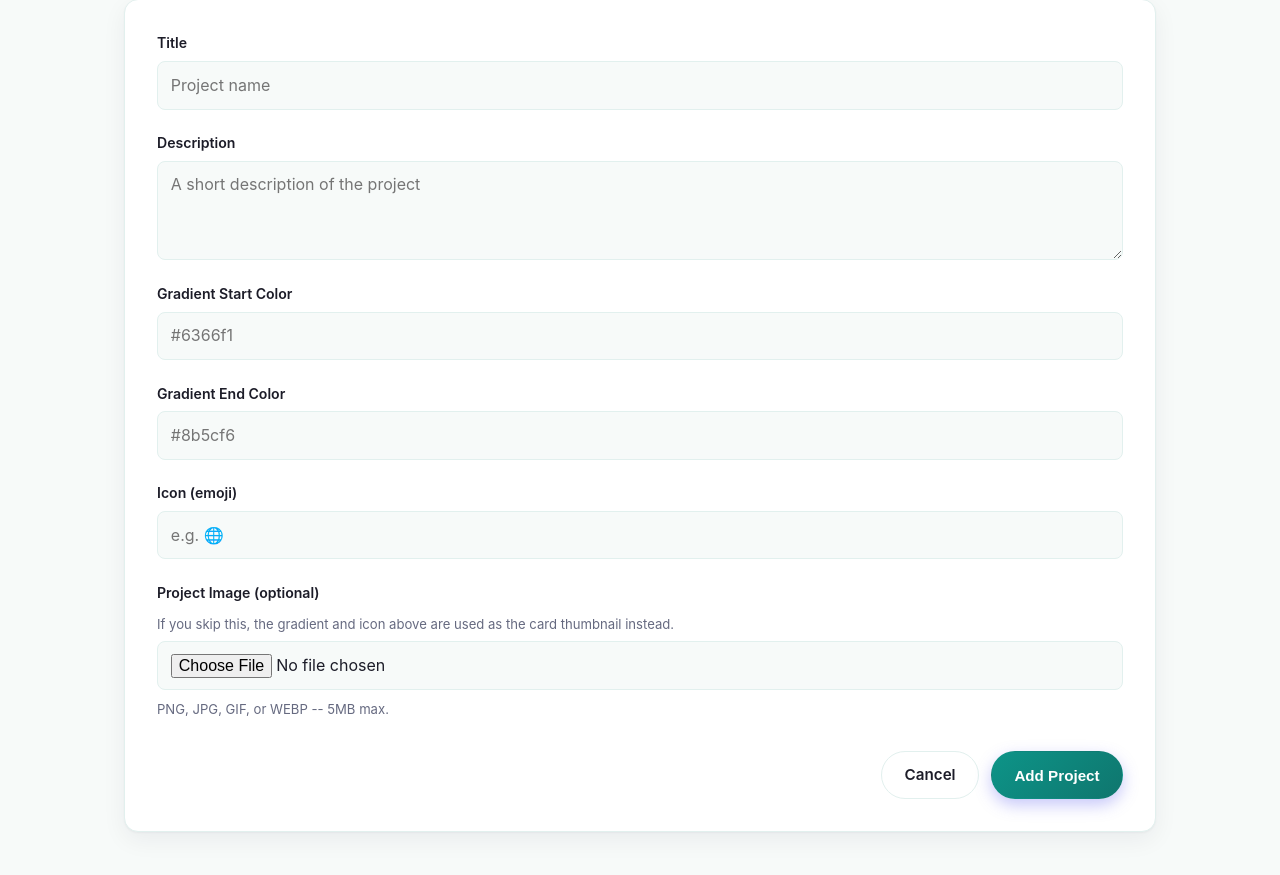
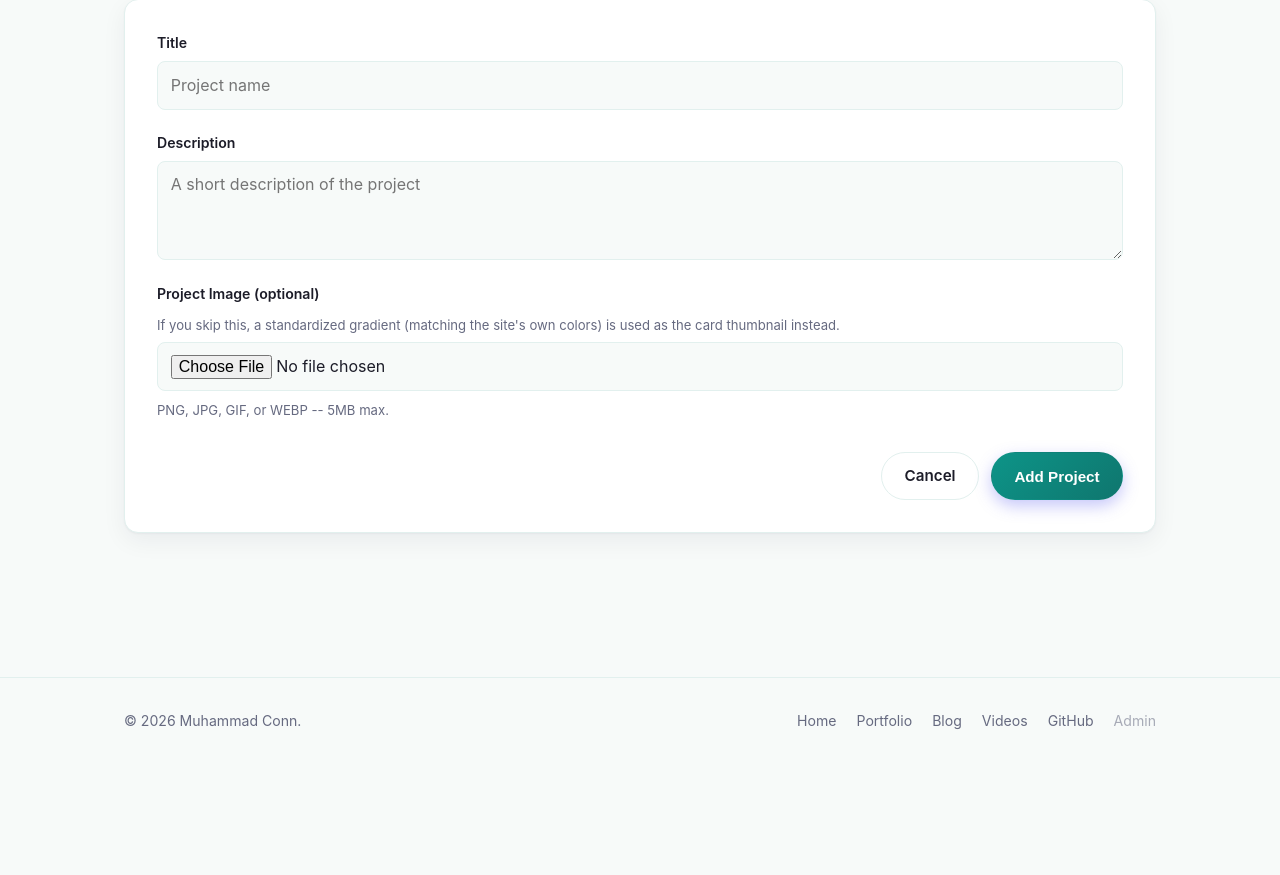
Before and after one commit to pycoder08/personal-website, a Flask app: template templates/portfolio_form.html in a window 1280 px wide. Shown: the part 311-1186 px from the top of the page. After the commit the page ends 1040 px from the top, so only its background shows below. Run offline with Flask 3, Linux system fonts and the light colour scheme; the template is opened without the code that fills it, so the values that code supplies are empty; some libraries are stand-ins or nearby versions.

Commit message:
Standardize portfolio gradients and drop the manual icon field
Portfolio projects now get the same standardized gradient every new video
already gets (DEFAULT_PORTFOLIO_COLOR_START/END, matching the site's own
--primary/--accent brand colors) instead of asking for two hex colors on
every add. Editing never touches a project's existing colors, same as
videos. The manual emoji "icon" field is gone entirely -- a plain gradient
renders fine without one, and the existing optional photo upload is the way
to give a project a distinctive thumbnail now.

Drops the now-unused `icon` column via a one-time, idempotent migration
(_ensure_portfolio_schema, rebuilds the table without it -- SQLite's ALTER
TABLE can't drop a column on every version still in the wild) that runs at
app startup, safe against the live database. Verified locally against the
real dev blog.db (9 old-schema rows with icon data): migration preserved
every row correctly and is a clean no-op on a second run.

6 new/updated tests in test_portfolio.py (152 total passing).

Co-Authored-By: Claude Sonnet 5 <noreply@anthropic.com>

```diff
--- a/backend/app.py
+++ b/backend/app.py
@@ -99,6 +99,45 @@ def _ensure_page_views_table():
 _ensure_page_views_table()
 
 
+# ---------------------------------------------------------------------------
+# Portfolio items originally required a manually-typed emoji `icon` for
+# their gradient-placeholder fallback. Now that every new project gets the
+# same standardized gradient (see DEFAULT_PORTFOLIO_COLOR_START/END above)
+# instead, a plain gradient with no icon renders fine, so that column is no
+# longer needed. SQLite's ALTER TABLE can't drop a column on every version
+# still in the wild, so this rebuilds the table without it instead --
+# idempotent (a no-op once already migrated) and safe to run against the
+# live database, which currently has zero portfolio rows anyway.
+# ---------------------------------------------------------------------------
+def _ensure_portfolio_schema():
+    connection = get_db_connection()
+    columns = {row["name"] for row in connection.execute("PRAGMA table_info(portfolio_items)")}
+    if "icon" in columns:
+        connection.executescript(
+            """
+            CREATE TABLE portfolio_items_new (
+                id INTEGER PRIMARY KEY AUTOINCREMENT,
+                title TEXT NOT NULL,
+                description TEXT NOT NULL,
+                color_start TEXT NOT NULL,
+                color_end TEXT NOT NULL,
+                image_filename TEXT
+            );
+            INSERT INTO portfolio_items_new
+                (id, title, description, color_start, color_end, image_filename)
+                SELECT id, title, description, color_start, color_end, image_filename
+                FROM portfolio_items;
+            DROP TABLE portfolio_items;
+            ALTER TABLE portfolio_items_new RENAME TO portfolio_items;
+            """
+        )
+        connection.commit()
+    connection.close()
+
+
+_ensure_portfolio_schema()
+
+
 def _has_allowed_image_extension(filename):
     """Real allowlist check against the actual file extension -- never trust
     a client-supplied Content-Type/MIME header for this."""
@@ -127,11 +166,14 @@ def delete_portfolio_image(filename):
 
 
 # ---------------------------------------------------------------------------
-# Video placeholder thumbnails: rather than asking for a gradient every
-# time, every new video gets the same standardized gradient (matching the
-# site's own --primary/--accent brand colors). Editing a video never
-# touches its stored colors, so this only affects newly-created videos.
+# Placeholder thumbnails (portfolio + video): rather than asking for a
+# gradient every time, every new project/video gets the same standardized
+# gradient (matching the site's own --primary/--accent brand colors).
+# Editing never touches the stored colors, so this only affects
+# newly-created rows.
 # ---------------------------------------------------------------------------
+DEFAULT_PORTFOLIO_COLOR_START = "#0d9488"
+DEFAULT_PORTFOLIO_COLOR_END = "#ffbb54"
 DEFAULT_VIDEO_COLOR_START = "#0d9488"
 DEFAULT_VIDEO_COLOR_END = "#ffbb54"
 
@@ -413,14 +455,11 @@ def portfolio_new():
     if request.method == "POST":
         title = request.form.get("title", "").strip()
         description = request.form.get("description", "").strip()
-        color_start = request.form.get("color_start", "").strip()
-        color_end = request.form.get("color_end", "").strip()
-        icon = request.form.get("icon", "").strip()
         image_file = request.files.get("image")
         has_upload = image_file is not None and image_file.filename.strip() != ""
 
         error = None
-        if not title or not description or not color_start or not color_end or not icon:
+        if not title or not description:
             error = "Please fill out every field before saving."
         elif has_upload and not _has_allowed_image_extension(image_file.filename):
             error = (
@@ -440,10 +479,16 @@ def portfolio_new():
             connection.execute(
                 """
                 INSERT INTO portfolio_items
-                    (title, description, color_start, color_end, icon, image_filename)
-                VALUES (?, ?, ?, ?, ?, ?)
+                    (title, description, color_start, color_end, image_filename)
+                VALUES (?, ?, ?, ?, ?)
                 """,
-                (title, description, color_start, color_end, icon, image_filename),
+                (
+                    title,
+                    description,
+                    DEFAULT_PORTFOLIO_COLOR_START,
+                    DEFAULT_PORTFOLIO_COLOR_END,
+                    image_filename,
+                ),
             )
             connection.commit()
             connection.close()
@@ -483,14 +528,11 @@ def portfolio_edit(item_id):
     if request.method == "POST":
         title = request.form.get("title", "").strip()
         description = request.form.get("description", "").strip()
-        color_start = request.form.get("color_start", "").strip()
-        color_end = request.form.get("color_end", "").strip()
-        icon = request.form.get("icon", "").strip()
         image_file = request.files.get("image")
         has_upload = image_file is not None and image_file.filename.strip() != ""
 
         error = None
-        if not title or not description or not color_start or not color_end or not icon:
+        if not title or not description:
             error = "Please fill out every field before saving."
         elif has_upload and not _has_allowed_image_extension(image_file.filename):
             error = (
@@ -510,13 +552,16 @@ def portfolio_edit(item_id):
             image_filename = save_portfolio_image(image_file)
 
         try:
+            # Colors are intentionally left untouched here -- new projects
+            # get a standardized gradient (see portfolio_new), but editing
+            # never changes a project's existing colors.
             connection.execute(
                 """
                 UPDATE portfolio_items
-                SET title = ?, description = ?, color_start = ?, color_end = ?, icon = ?, image_filename = ?
+                SET title = ?, description = ?, image_filename = ?
                 WHERE id = ?
                 """,
-                (title, description, color_start, color_end, icon, image_filename, item_id),
+                (title, description, image_filename, item_id),
             )
             connection.commit()
             connection.close()
@@ -536,9 +581,6 @@ def portfolio_edit(item_id):
     form = {
         "title": item["title"],
         "description": item["description"],
-        "color_start": item["color_start"],
-        "color_end": item["color_end"],
-        "icon": item["icon"],
     }
     return render_template("portfolio_form.html", error=None, form=form, item=item)
 
--- a/static/css/style.css
+++ b/static/css/style.css
@@ -873,15 +873,8 @@ code {
 .portfolio-full-thumb {
   height: 320px;
   border-radius: var(--radius-lg);
-  display: flex;
-  align-items: center;
-  justify-content: center;
   box-shadow: var(--shadow);
   margin-bottom: 1.75rem;
-}
-
-.portfolio-full-thumb .thumb-icon {
-  font-size: 4rem;
 }
 
 .portfolio-full h1 {
--- a/templates/index.html
+++ b/templates/index.html
@@ -32,9 +32,7 @@
           {% if item['image_filename'] %}
           <img class="thumb thumb-img" src="{{ url_for('static', filename='images/portfolio/' + item['image_filename']) }}" alt="{{ item['title'] }} screenshot">
           {% else %}
-          <div class="thumb" style="background: linear-gradient(135deg, {{ item['color_start'] }}, {{ item['color_end'] }});">
-            <span class="thumb-icon">{{ item['icon'] }}</span>
-          </div>
+          <div class="thumb" style="background: linear-gradient(135deg, {{ item['color_start'] }}, {{ item['color_end'] }});"></div>
           {% endif %}
         </a>
         <div class="card-body">
--- a/templates/portfolio.html
+++ b/templates/portfolio.html
@@ -22,9 +22,7 @@
           {% if item['image_filename'] %}
           <img class="thumb thumb-img" src="{{ url_for('static', filename='images/portfolio/' + item['image_filename']) }}" alt="{{ item['title'] }} screenshot">
           {% else %}
-          <div class="thumb" style="background: linear-gradient(135deg, {{ item['color_start'] }}, {{ item['color_end'] }});">
-            <span class="thumb-icon">{{ item['icon'] }}</span>
-          </div>
+          <div class="thumb" style="background: linear-gradient(135deg, {{ item['color_start'] }}, {{ item['color_end'] }});"></div>
           {% endif %}
         </a>
         <div class="card-body">
--- a/templates/portfolio_detail.html
+++ b/templates/portfolio_detail.html
@@ -12,9 +12,7 @@
     {% if item['image_filename'] %}
     <img class="portfolio-full-image" src="{{ url_for('static', filename='images/portfolio/' + item['image_filename']) }}" alt="{{ item['title'] }} screenshot">
     {% else %}
-    <div class="portfolio-full-thumb" style="background: linear-gradient(135deg, {{ item['color_start'] }}, {{ item['color_end'] }});">
-      <span class="thumb-icon">{{ item['icon'] }}</span>
-    </div>
+    <div class="portfolio-full-thumb" style="background: linear-gradient(135deg, {{ item['color_start'] }}, {{ item['color_end'] }});"></div>
     {% endif %}
 
     <h1>{{ item['title'] }}</h1>
--- a/templates/portfolio_form.html
+++ b/templates/portfolio_form.html
@@ -28,15 +28,6 @@
       <label for="description">Description</label>
       <textarea id="description" name="description" rows="3" placeholder="A short description of the project" required>{{ form.get('description', '') if form else '' }}</textarea>
 
-      <label for="color_start">Gradient Start Color</label>
-      <input type="text" id="color_start" name="color_start" placeholder="#6366f1" value="{{ form.get('color_start', '') if form else '' }}" required>
-
-      <label for="color_end">Gradient End Color</label>
-      <input type="text" id="color_end" name="color_end" placeholder="#8b5cf6" value="{{ form.get('color_end', '') if form else '' }}" required>
-
-      <label for="icon">Icon (emoji)</label>
-      <input type="text" id="icon" name="icon" placeholder="e.g. 🌐" value="{{ form.get('icon', '') if form else '' }}" required>
-
       <label for="image">Project Image (optional)</label>
       {% if item and item['image_filename'] %}
       <div class="current-image-preview">
@@ -44,7 +35,7 @@
       </div>
       <p class="form-hint">Currently using the image above. Upload a new file to replace it, or leave this blank to keep it.</p>
       {% else %}
-      <p class="form-hint">If you skip this, the gradient and icon above are used as the card thumbnail instead.</p>
+      <p class="form-hint">If you skip this, a standardized gradient (matching the site's own colors) is used as the card thumbnail instead.</p>
       {% endif %}
       <input type="file" id="image" name="image" accept=".png,.jpg,.jpeg,.gif,.webp,image/png,image/jpeg,image/gif,image/webp">
       <p class="form-hint">PNG, JPG, GIF, or WEBP -- 5MB max.</p>
```
Also changed, not shown: backend/init_db.py (+2 -12 lines), tests/test_portfolio.py (+51 -16 lines).
